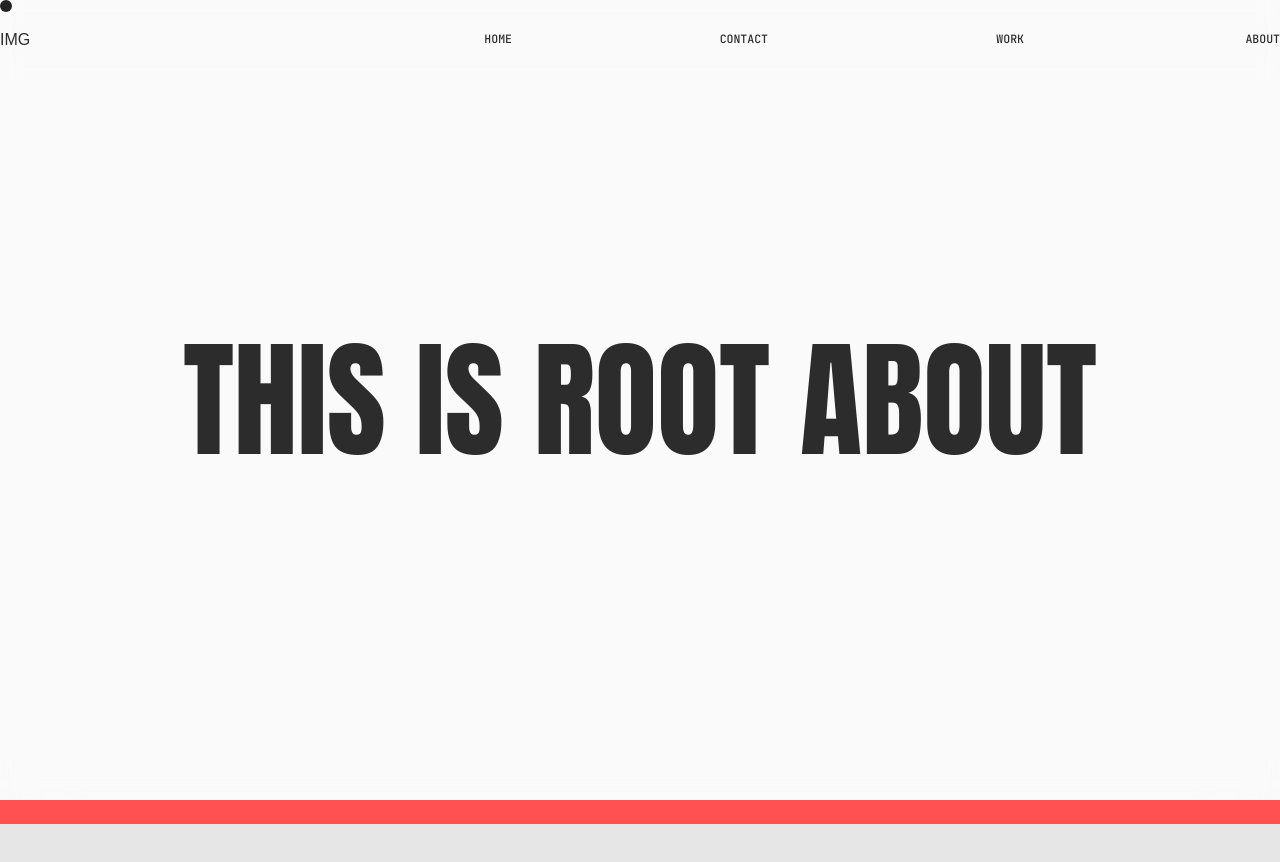
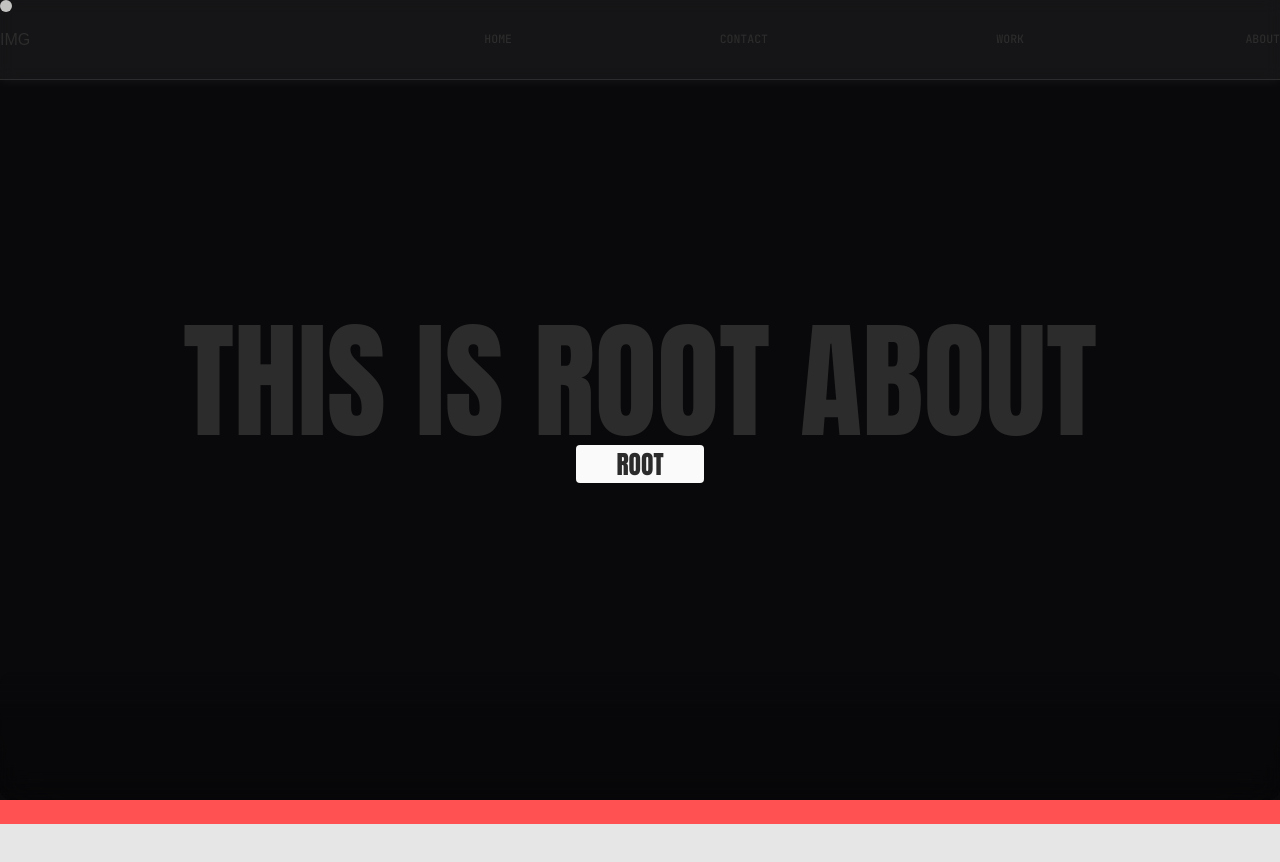
Before and after one commit to root-pik4chu/infrawave_v7, a Next.js app: page /about in a window 1280 px wide. Shown: the top 862 px of the page. Built offline with nearby package versions, Linux system fonts and the light colour scheme.

Commit message:
rebuild again

```diff
--- a/src/app/about/page.js
+++ b/src/app/about/page.js
@@ -1,12 +1,109 @@
-import React from 'react'
 
-const page = () => {
+'use client';
+
+import { useEffect, useRef } from 'react';
+import { MdArrowOutward } from 'react-icons/md';
+import gsap from 'gsap';
+
+export default function page({
+    text = "root",
+    textSize = "text-[1.2vw]",
+    padding = "p-[1vw]",
+    width = "w-[10vw]",
+    height = "h-[3vw]",
+    bgColor = "bg-zinc-50",
+    arrowColor = "bg-zinc-900",
+    arrowSize = "text-[1.6vw]"
+  }) {
+  const hoverRef = useRef(null);
+  const upperTextRef = useRef(null);
+  const lowerTextRef = useRef(null);
+  const upperArrowRef = useRef(null);
+  const lowerArrowRef = useRef(null);
+
+  useEffect(() => {
+    const hoverEl = hoverRef.current;
+    const upperText = upperTextRef.current;
+    const lowerText = lowerTextRef.current;
+
+
+    const handleEnter = () => {
+      gsap.set([upperText], { y: '0%' });
+      gsap.set([lowerText], { y: '100%' });
+
+      gsap.timeline()
+        .to([upperText], { y: '-100%', duration: 0.4, ease: 'power2.out' }, 0)
+        .to([lowerText], { y: '0%', duration: 0.4, ease: 'power2.out' }, 0);
+    };
+
+    const handleLeave = () => {
+      gsap.set([upperText], { y: '0%' });
+      gsap.set([lowerText], { y: '100%' });
+    };
+
+    hoverEl.addEventListener('mouseenter', handleEnter);
+    hoverEl.addEventListener('mouseleave', handleLeave);
+
+    return () => {
+      hoverEl.removeEventListener('mouseenter', handleEnter);
+      hoverEl.removeEventListener('mouseleave', handleLeave);
+    };
+  }, []);
+
   return (
-        <div className="bg-zinc-50 w-full h-screen flex items-center justify-center">
+        <div className="bg-zinc-950 w-full h-screen flex items-center justify-center  flex-col">
 
       <h1 className="text-7xl">this is root about</h1>
+      <button
+      ref={hoverRef}
+      className={`${width} ${height} ${bgColor} flex items-center justify-center relative overflow-hidden text-white  cursor-pointer p-[0.2vw] rounded`}
+    >
+      <div className={`w-[70%] h-full flex items-center justify-center relative overflow-hidden`}>
+        <span
+          ref={upperTextRef}
+          className={`absolute top-0 left-0 w-full h-full flex items-center justify-center ${textSize} ${padding}`}
+        >
+          <h1 style={{fontSize:"2vw"}}>{text}</h1>
+        </span>
+        <span
+          ref={lowerTextRef}
+          className={`absolute top-0 left-0 w-full h-full flex items-center justify-center translate-y-full ${textSize} ${padding}`}
+        >
+          <h1 style={{fontSize:"2vw"}} >{text}</h1>
+        </span>
+      </div>
+
+
+    </button>
       </div>
   )
 }
 
-export default page
+
+
+
+
+
+
+
+
+
+
+
+
+
+// export default function HoverButton({
+//   text = "root",
+//   textSize = "text-[1.2vw]",
+//   padding = "p-[1vw]",
+//   width = "w-[10vw]",
+//   height = "h-[3vw]",
+//   bgColor = "bg-zinc-50",
+//   arrowColor = "bg-zinc-900",
+//   arrowSize = "text-[1.6vw]"
+// }) {
+
+//   return (
+
+//   );
+// }
--- a/src/app/globals.css
+++ b/src/app/globals.css
@@ -1,6 +1,7 @@
 @import "tailwindcss";
 
 :root {
+  /* --background: #E6E6E6; */
   --background: #E6E6E6;
   --foreground: #171717;
 }
--- a/src/components/AboutSectionHomePage/page.js
+++ b/src/components/AboutSectionHomePage/page.js
@@ -10,7 +10,7 @@ export default function AboutSection() {
 
       <div className="w-full h-[90%] relative " >
         <div className="absolute top-[10vh] -left-[20vw] rounded-full z-0">
-                      <Image src="/Rectangle98.svg" width={800} height={500} alt="img" />
+                      <Image className="w-[50vw] h-[50vw] object-cover lg:w-[40vw] lg:h-[40vw] " src="/Rectangle98.svg" width={800} height={500} alt="img" />
 
 
                     </div>
--- a/src/components/FAQ/page.js
+++ b/src/components/FAQ/page.js
@@ -43,7 +43,7 @@ export default function FlipCardsGrid() {
   return (
     <div className="w-full h-[120vh] px-[1vw] mx-auto flex justify-center flex-col relative overflow-hidden">
        <div className="absolute top-[30vh] -right-[10vw] rounded-full z-0">
-                            <Image src="/Rectangle98.svg" width={800} height={500} alt="img" />
+                            <Image src="/Rectangle98.svg" width={800} height={500}  className="w-[50vw] h-[50vw] object-cover lg:w-[40vw] lg:h-[40vw] "alt="img" />
 
 
                           </div>
--- a/src/components/landing/page.js
+++ b/src/components/landing/page.js
@@ -4,7 +4,7 @@ import React, { useRef } from "react";
 import { useGSAP } from "@gsap/react";
 import gsap from "gsap";
 import { ScrollTrigger } from "gsap/ScrollTrigger";
-import HoverButton from "@/commonComponent/button/button";
+
 import Link from "next/link";
 import Image from "next/image";
 
```
